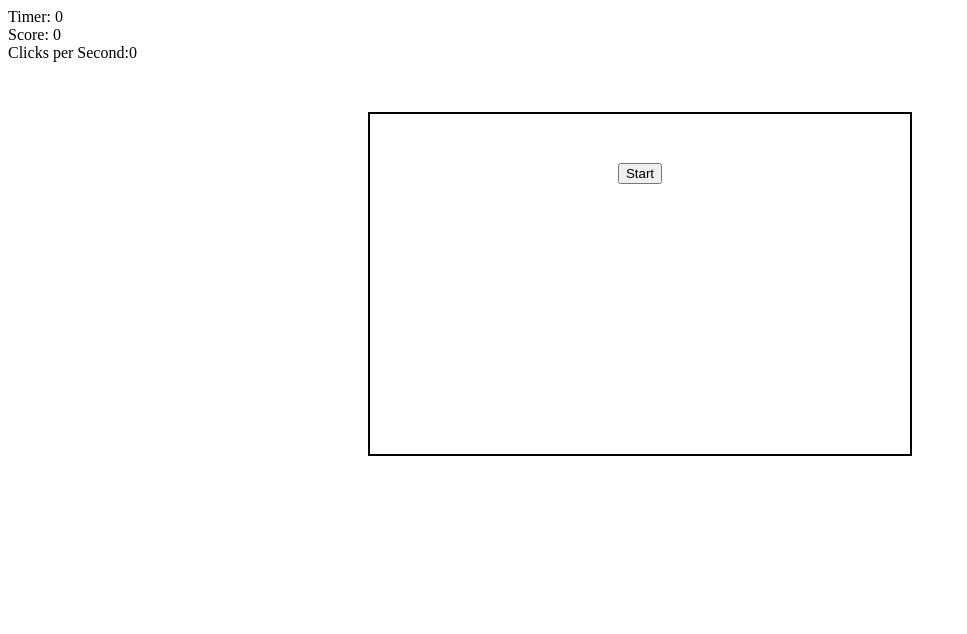
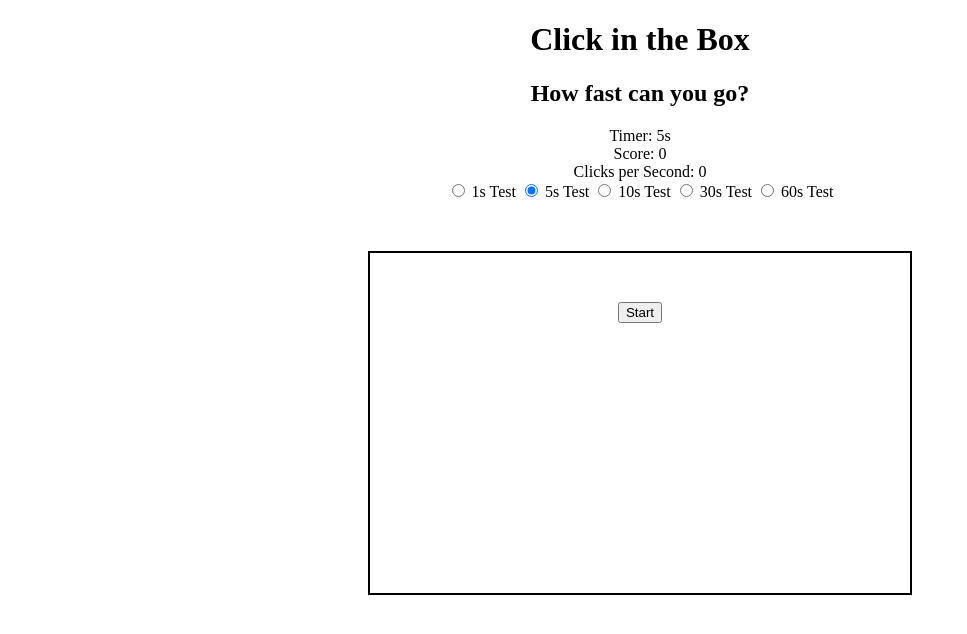
Before and after one commit to avaldivia97/ClickSpeedTest, a plain HTML site: page index.html in a window 1280 px wide. Shown: the whole page, without its empty margins (0-967 px from the left). Drawn offline with Linux system fonts and the light colour scheme.

Commit message:
Add files via upload

```diff
--- a/app.css
+++ b/app.css
@@ -9,3 +9,8 @@
     padding: 20px;
     position: relative;
 }
+
+#stats{
+    text-align: center;
+    position: relative;
+}
--- a/app.js
+++ b/app.js
@@ -8,6 +8,14 @@ let scoreText = document.getElementById("score");
 let clicksPerSecondText = document.getElementById("CPS");
 let startButton = document.getElementById("startButton");
 let clickArea = document.getElementById("clickArea");
+let oneSecond = document.getElementById("1s");
+let fiveSeconds = document.getElementById("5s");
+let tenSeconds = document.getElementById("10s");
+let thirtySeconds = document.getElementById("30s");
+let sixtySeconds = document.getElementById("60s");
+changeStatsText(gameLength);
+
+
 
 function showElement(element){
     element.style.display = 'inline';
@@ -15,6 +23,35 @@ function showElement(element){
 
 function hideElement(element){
     element.style.display = 'none';
+}
+
+function changeGameLength(){
+    if (oneSecond.checked){
+        gameLength = 1;
+        changeStatsText(gameLength);
+    }
+    if (fiveSeconds.checked){
+        gameLength = 5;
+        changeStatsText(gameLength);
+    }
+    if (tenSeconds.checked){
+        gameLength = 10;
+        changeStatsText(gameLength);
+    }
+    if (thirtySeconds.checked){
+        gameLength = 30;
+        changeStatsText(gameLength);
+    }
+    if (sixtySeconds.checked){
+        gameLength = 60;
+        changeStatsText(gameLength);
+    }
+}
+
+function changeStatsText(time){
+    timerText.innerText = time;
+    scoreText.innerText = 0;
+    clicksPerSecondText = 0;
 }
 
 function startGame(){
@@ -26,7 +63,7 @@ function startGame(){
     let timer = setInterval(() => {
         let timePassed = (new Date().getTime() - startTime) / 1000;
         if(timePassed < gameLength){
-            timerText.innerText = timePassed.toFixed(3);
+            timerText.innerText = (gameLength - timePassed).toFixed(3);
             clicksPerSecondText.textContent = (score/timePassed).toFixed(2);
         }
         else{
@@ -38,7 +75,7 @@ function startGame(){
 }
 
 function endGame(){
-    timerText.innerText = gameLength.toFixed(3);
+    timerText.innerText = 0;
     score.textContent = score;
     clicksPerSecond = (score/gameLength).toFixed(2);
     clicksPerSecondText.textContent = clicksPerSecond;
--- a/index.html
+++ b/index.html
@@ -7,10 +7,22 @@
     <link rel="stylesheet" href="app.css">
 </head>
 <body>
-    <div>
-        Timer: <span id="timer">0</span> <br>
+    <div id="stats">
+        <h1>Click in the Box</h1>
+        <h2>How fast can you go?</h2>
+        Timer: <span id="timer">0</span>s <br>
         Score: <span id="score">0</span> <br>
-        Clicks per Second:<span id="CPS">0</span> <br>
+        Clicks per Second: <span id="CPS">0</span> <br>
+        <input type="radio" id="1s" name="gameLength" onclick="changeGameLength()">
+        <label for="1s">1s Test</label>
+        <input type="radio" id="5s" name="gameLength" onclick="changeGameLength()" checked>
+        <label for="5s">5s Test</label>
+        <input type="radio" id="10s" name="gameLength" onclick="changeGameLength()">
+        <label for="10s">10s Test</label>
+        <input type="radio" id="30s" name="gameLength" onclick="changeGameLength()">
+        <label for="30s">30s Test</label>
+        <input type="radio" id="60s" name="gameLength" onclick="changeGameLength()">
+        <label for="60s">60s Test</label>
     </div>
     <div id="clickArea">
         <button id="startButton" onclick="startGame()">Start</button>
```
